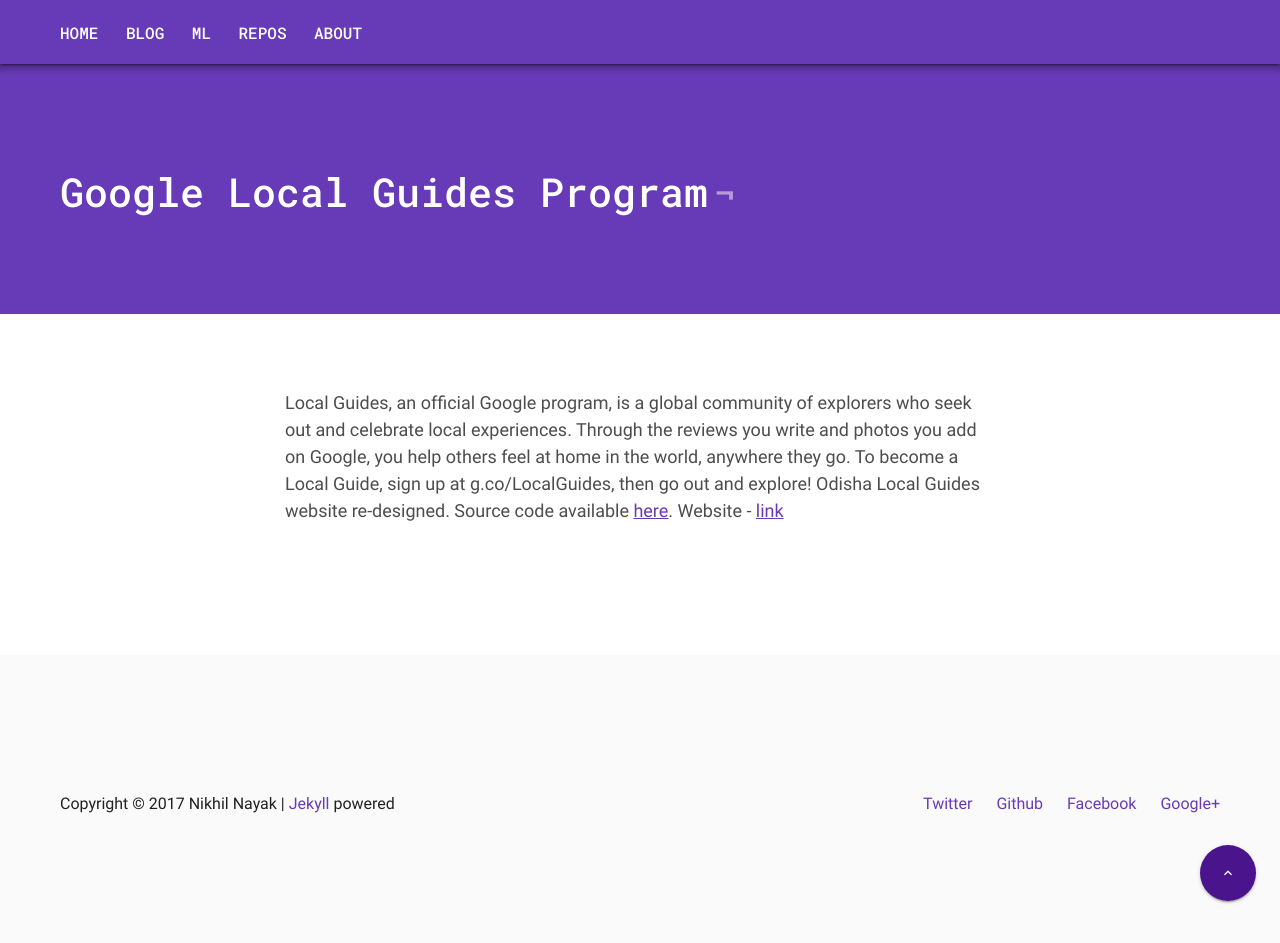
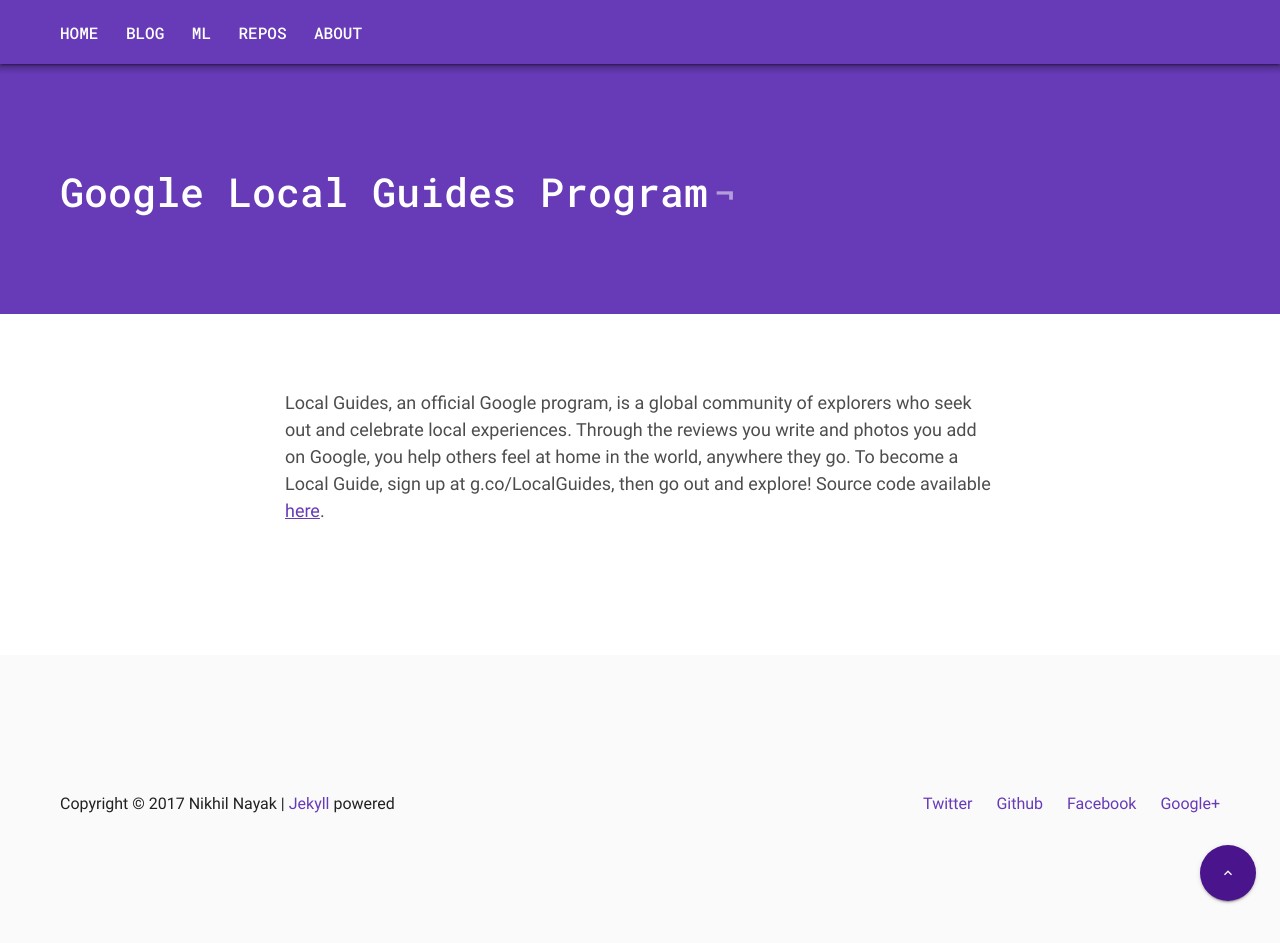
Before and after one commit to nikhilnayak98/blog, a Jekyll site: the page built from _posts/2016-05-18-Local-Guides-Program.markdown, in a window 1280 px wide and 955 px high. Shown: the top 943 px of the window. Built offline with Jekyll 4.4.1, drawn with Linux system fonts in a browser that asks for light colours; nearby versions of some CDN libraries; comment, search, counter and statistics services are not loaded.

Commit message:
Update 2016-05-18-Local-Guides-Program.markdown

```diff
--- a/_posts/2016-05-18-Local-Guides-Program.markdown
+++ b/_posts/2016-05-18-Local-Guides-Program.markdown
@@ -4,4 +4,4 @@ title:  "Google Local Guides Program"
 date:   2016-05-18 11:40:00
 categories: google,maps
 ---
-Local Guides, an official Google program, is a global community of explorers who seek out and celebrate local experiences. Through the reviews you write and photos you add on Google, you help others feel at home in the world, anywhere they go. To become a Local Guide, sign up at g.co/LocalGuides, then go out and explore! Odisha Local Guides website re-designed. Source code available [here](https://github.com/nikhilnayak98/odishalocalguides). Website - [link](http://odishalocalguides.com/)
+Local Guides, an official Google program, is a global community of explorers who seek out and celebrate local experiences. Through the reviews you write and photos you add on Google, you help others feel at home in the world, anywhere they go. To become a Local Guide, sign up at g.co/LocalGuides, then go out and explore! Source code available [here](https://github.com/nikhilnayak98/Googleguides).
```
